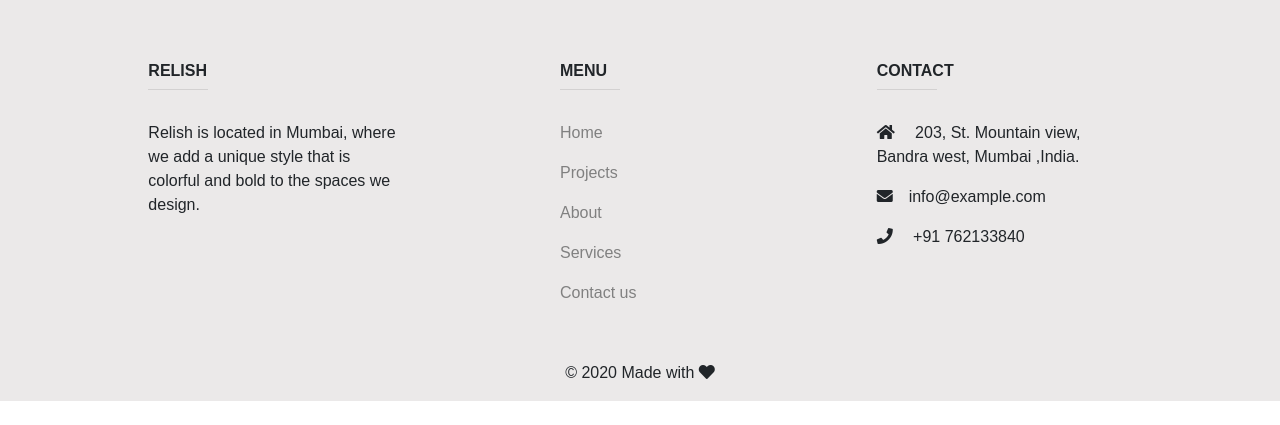
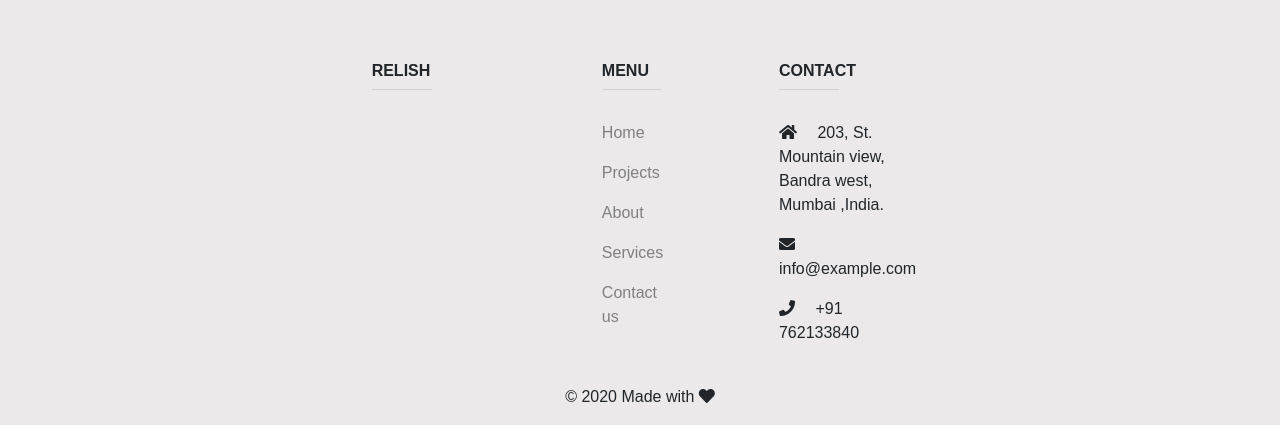
Before and after one commit to rajTanya1/19shruti.github.io, a plain HTML site: page contact.html in a window 1280 px wide. Shown: the part 864-1289 px from the top of the page. Before the commit the page ends 1265 px from the top, so only its background shows below. Drawn offline with nearby package versions, Linux system fonts and the light colour scheme.

Commit message:
Update contact.html

```diff
--- a/contact.html
+++ b/contact.html
@@ -119,7 +119,6 @@
                     <!-- Content -->
                     <h6 class="text-uppercase font-weight-bold">RELISH</h6>
                     <hr class="deep-purple accent-2 mb-4 mt-0 d-inline-block mx-auto" style="width: 60px;">
-                    <p>Relish is located in Mumbai, where we add a unique style that is colorful and bold to the spaces we design.</p>
 
                   </div>
                   <!-- Grid column -->
```
